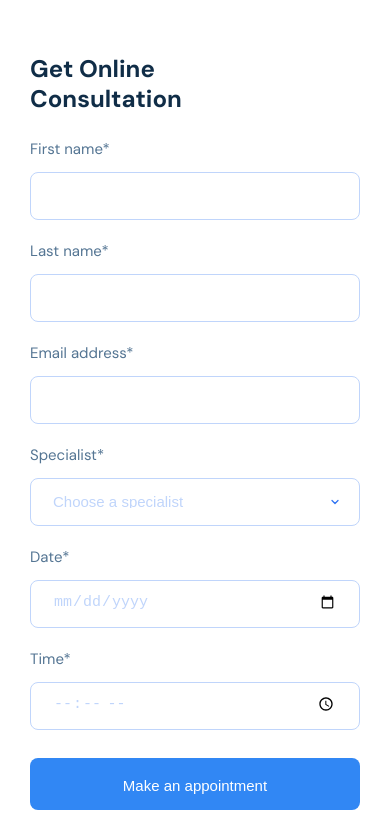
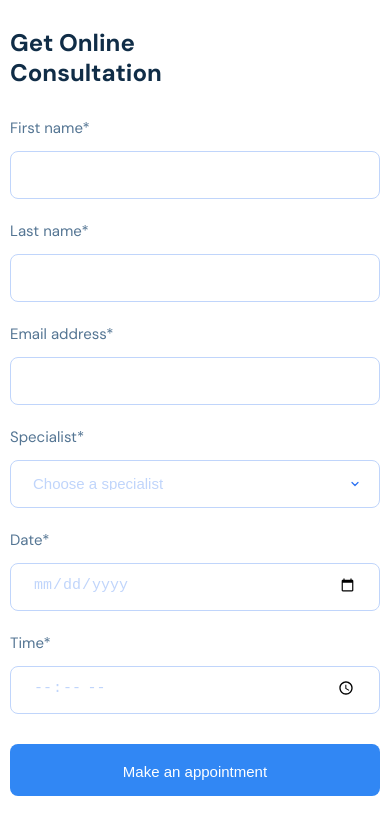
Before and after one commit to Lienkulet/MedPrestige, a Next.js app: page /contact in a window 390 px wide. Shown: the part 1425-2264 px from the top of the page. Built offline with nearby package versions, Linux system fonts and the light colour scheme.

Commit message:
ios date&time input fix test

```diff
--- a/src/app/components/ContactConsultationCart/ContactConsultationCard.css
+++ b/src/app/components/ContactConsultationCart/ContactConsultationCard.css
@@ -119,33 +119,38 @@
 
 /* Mobile */
 @media (max-width: 768px) {
-  .consult-card {
-    padding: 26px 20px 28px;
+  .consult-card__form {
+    grid-template-columns: 1fr !important;
   }
 
-  .consult-card__title {
-    font-size: 28px;
-    line-height: 34px;
-    margin-bottom: 22px;
+  /* force each field to take full row */
+  .field {
+    display: flex !important;
+    flex-direction: column !important;
+    align-items: stretch !important;
+    width: 100% !important;
+    min-width: 0 !important;
   }
 
-  .consult-card__form {
-    grid-template-columns: 1fr;
-    gap: 18px;
+  /* force inputs/selects to stretch */
+  .field input,
+  .field select {
+    display: block !important;
+    width: 100% !important;
+    max-width: none !important;  /* important: removes any hidden constraint */
+    min-width: 0 !important;
+    box-sizing: border-box !important;
   }
 
-  .field input,
-  .field select {
-    width: 100%;
-    max-width: 100%;
-  }
-
-  .consult-card__button {
-    width: 100%;
-    max-width: 100%;
-    justify-self: stretch;
+  /* iOS date/time can be extra stubborn */
+  .field input[type="date"],
+  .field input[type="time"] {
+    -webkit-appearance: none;
+    appearance: none;
+    width: 100% !important;
   }
 }
+
 
 /* Small phones */
 @media (max-width: 480px) {
```
